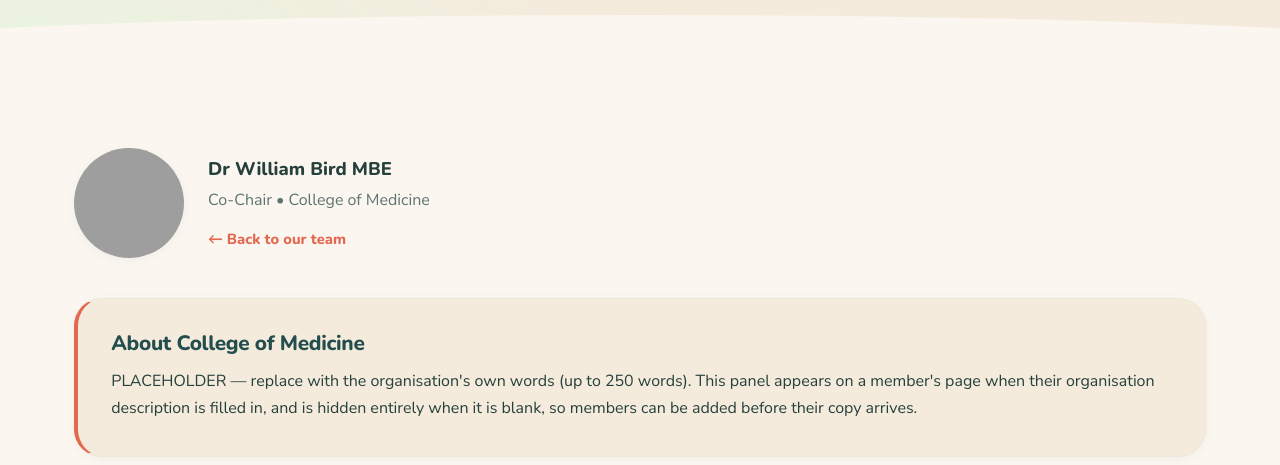
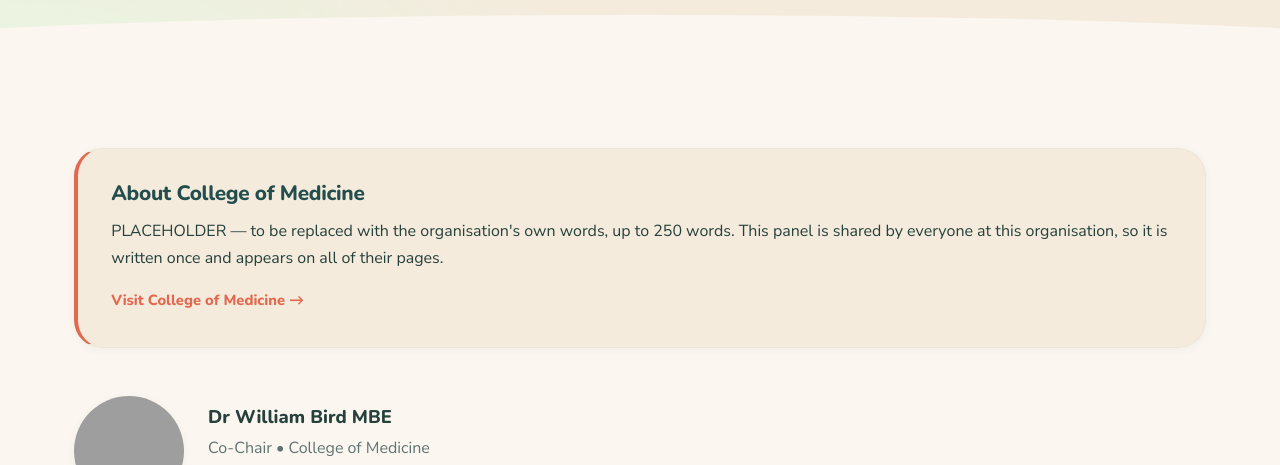
Before and after one commit to theonlybird/healthier-uk, an Eleventy site: page src/pages/authors.njk in a window 1280 px wide. Shown: the part 332-797 px from the top of the page. Built offline with nearby package versions, Linux system fonts and the light colour scheme; Eleventy itself is replaced by a stand-in of ours; files that its build step writes are made by us from their sources; grey boxes are pictures that could not be loaded.

Commit message:
Added orgs and members json, changed photos

```diff
--- /dev/null
+++ b/src/_data/organisations.json
@@ -0,0 +1,62 @@
+[
+  {
+    "slug": "college-of-medicine",
+    "name": "College of Medicine",
+    "url": "https://collegeofmedicine.org.uk",
+    "description": "PLACEHOLDER — to be replaced with the organisation's own words, up to 250 words. This panel is shared by everyone at this organisation, so it is written once and appears on all of their pages."
+  },
+  {
+    "slug": "british-society-of-lifestyle-medicine",
+    "name": "British Society of Lifestyle Medicine",
+    "url": "",
+    "description": ""
+  },
+  {
+    "slug": "health-creation-leader",
+    "name": "Health Creation Leader",
+    "url": "",
+    "description": ""
+  },
+  {
+    "slug": "national-centre-for-creative-health",
+    "name": "National Centre for Creative Health",
+    "url": "",
+    "description": ""
+  },
+  {
+    "slug": "homes-england",
+    "name": "Homes England",
+    "url": "",
+    "description": ""
+  },
+  {
+    "slug": "living-streets",
+    "name": "Living Streets",
+    "url": "",
+    "description": ""
+  },
+  {
+    "slug": "national-academy-for-social-prescribing-nasp",
+    "name": "National Academy for Social Prescribing (NASP)",
+    "url": "",
+    "description": ""
+  },
+  {
+    "slug": "independent-journalist-gp",
+    "name": "Independent Journalist & GP",
+    "url": "",
+    "description": ""
+  },
+  {
+    "slug": "the-wildlife-trusts",
+    "name": "The Wildlife Trusts",
+    "url": "",
+    "description": ""
+  },
+  {
+    "slug": "gp-growing-health-together",
+    "name": "GP, Growing Health Together",
+    "url": "",
+    "description": ""
+  }
+]
--- a/src/_data/team.json
+++ b/src/_data/team.json
@@ -3,143 +3,110 @@
     "slug": "william-bird",
     "name": "Dr William Bird MBE",
     "role": "Co-Chair",
-    "org": "College of Medicine",
+    "orgSlug": "college-of-medicine",
     "photo": "team-william-bird.png",
     "order": 1,
-    "lead": "Co-Chair, College of Medicine",
-    "description": "Blog posts written by Dr William Bird MBE for Healthier UK.",
-    "orgUrl": "",
-    "orgDescription": "PLACEHOLDER — replace with the organisation's own words (up to 250 words). This panel appears on a member's page when their organisation description is filled in, and is hidden entirely when it is blank, so members can be added before their copy arrives.",
-    "published": true
+    "published": true,
+    "description": "Blog posts written by Dr William Bird MBE for Healthier UK."
   },
   {
     "slug": "frances-elliot",
     "name": "Dr Frances Elliot",
     "role": "Co-Chair",
-    "org": "British Society of Lifestyle Medicine",
+    "orgSlug": "british-society-of-lifestyle-medicine",
     "photo": "team-frances-elliot.jpg",
     "order": 2,
-    "lead": "Co-Chair, British Society of Lifestyle Medicine",
-    "description": "Blog posts written by Dr Frances Elliot for Healthier UK.",
-    "orgUrl": "",
-    "orgDescription": "",
-    "published": true
+    "published": true,
+    "description": "Blog posts written by Dr Frances Elliot for Healthier UK."
   },
   {
     "slug": "minal-bakhai",
     "name": "Dr Minal Bakhai",
     "role": "Co-Chair",
-    "org": "Health Creation Leader",
+    "orgSlug": "health-creation-leader",
     "photo": "team-minal-bakhai.png",
     "order": 3,
-    "lead": "Co-Chair, Health Creation Leader",
-    "description": "Blog posts written by Dr Minal Bakhai for Healthier UK.",
-    "orgUrl": "",
-    "orgDescription": "",
-    "published": true
+    "published": true,
+    "description": "Blog posts written by Dr Minal Bakhai for Healthier UK."
   },
   {
     "slug": "alexandra-coulter",
     "name": "Alexandra Coulter",
     "role": "CEO",
-    "org": "National Centre for Creative Health",
+    "orgSlug": "national-centre-for-creative-health",
     "photo": "team-alexandra-coulter.jpg",
     "order": 4,
-    "lead": "CEO, National Centre for Creative Health",
-    "description": "Blog posts written by Alexandra Coulter for Healthier UK.",
-    "orgUrl": "",
-    "orgDescription": "",
-    "published": true
+    "published": true,
+    "description": "Blog posts written by Alexandra Coulter for Healthier UK."
   },
   {
     "slug": "amanda-king",
     "name": "Amanda King",
     "role": "CEO",
-    "org": "College of Medicine",
+    "orgSlug": "college-of-medicine",
     "photo": "team-amanda-king.jpg",
     "order": 5,
-    "lead": "CEO, College of Medicine",
-    "description": "Blog posts written by Amanda King for Healthier UK.",
-    "orgUrl": "",
-    "orgDescription": "",
-    "published": true
+    "published": true,
+    "description": "Blog posts written by Amanda King for Healthier UK."
   },
   {
     "slug": "amy-burbridge",
     "name": "Amy Burbridge",
     "role": "Head of Master Development",
-    "org": "Homes England",
+    "orgSlug": "homes-england",
     "photo": "team-amy-burbridge.jpg",
     "order": 6,
-    "lead": "Head of Master Development, Homes England",
-    "description": "Blog posts written by Amy Burbridge for Healthier UK.",
-    "orgUrl": "",
-    "orgDescription": "",
-    "published": true
+    "published": true,
+    "description": "Blog posts written by Amy Burbridge for Healthier UK."
   },
   {
     "slug": "catherine-woodhead",
     "name": "Catherine Woodhead",
     "role": "CEO",
-    "org": "Living Streets",
+    "orgSlug": "living-streets",
     "photo": "team-catherine-woodhead.png",
     "order": 7,
-    "lead": "CEO, Living Streets",
-    "description": "Blog posts written by Catherine Woodhead for Healthier UK.",
-    "orgUrl": "",
-    "orgDescription": "",
-    "published": true
+    "published": true,
+    "description": "Blog posts written by Catherine Woodhead for Healthier UK."
   },
   {
     "slug": "charlotte-osborn-forde",
     "name": "Charlotte Osborn-Forde",
     "role": "CEO",
-    "org": "National Academy for Social Prescribing (NASP)",
+    "orgSlug": "national-academy-for-social-prescribing-nasp",
     "photo": "team-charlotte-osborn-forde.png",
     "order": 8,
-    "lead": "CEO, National Academy for Social Prescribing (NASP)",
-    "description": "Blog posts written by Charlotte Osborn-Forde for Healthier UK.",
-    "orgUrl": "",
-    "orgDescription": "",
-    "published": true
+    "published": true,
+    "description": "Blog posts written by Charlotte Osborn-Forde for Healthier UK."
   },
   {
     "slug": "clare-mosley",
     "name": "Dr Clare Mosley",
     "role": "GP & Journalist",
-    "org": "Independent Journalist & GP",
+    "orgSlug": "independent-journalist-gp",
     "photo": "team-clare-mosley.png",
     "order": 9,
-    "lead": "GP & Journalist, Independent Journalist & GP",
-    "description": "Blog posts written by Dr Clare Mosley for Healthier UK.",
-    "orgUrl": "",
-    "orgDescription": "",
-    "published": true
+    "published": true,
+    "description": "Blog posts written by Dr Clare Mosley for Healthier UK."
   },
   {
     "slug": "dom-higgins",
     "name": "Dom Higgins",
     "role": "Head of Health",
-    "org": "The Wildlife Trusts",
+    "orgSlug": "the-wildlife-trusts",
     "photo": "team-dom-higgins.png",
     "order": 10,
-    "lead": "Head of Health, The Wildlife Trusts",
-    "description": "Blog posts written by Dom Higgins for Healthier UK.",
-    "orgUrl": "",
-    "orgDescription": "",
-    "published": true
+    "published": true,
+    "description": "Blog posts written by Dom Higgins for Healthier UK."
   },
   {
     "slug": "gillian-orrow",
     "name": "Dr Gillian Orrow",
     "role": "Grants & Partnerships",
-    "org": "GP, Growing Health Together",
+    "orgSlug": "gp-growing-health-together",
     "photo": "team-gillian-orrow.jpg",
     "order": 11,
-    "lead": "Grants & Partnerships, GP, Growing Health Together",
-    "description": "Blog posts written by Dr Gillian Orrow for Healthier UK.",
-    "orgUrl": "",
-    "orgDescription": "",
-    "published": true
+    "published": true,
+    "description": "Blog posts written by Dr Gillian Orrow for Healthier UK."
   }
 ]
--- a/src/_includes/partials/postcard.njk
+++ b/src/_includes/partials/postcard.njk
@@ -1,4 +1,4 @@
-<a href="blog-{{ p.fileSlug }}.html" class="post-card" data-search="{{ p.data.title }} {{ p.data.summary }} {{ (team | member(p.data.author)).name }} {{ (team | member(p.data.author)).org }}">
+<a href="blog-{{ p.fileSlug }}.html" class="post-card" data-search="{{ p.data.title }} {{ p.data.summary }} {{ (team | member(p.data.author)).name }} {{ (organisations | orgOf(team | member(p.data.author))).name }}">
           <div class="post-card-image"><img src="assets/images/{{ p.data.cardImage or p.data.image }}" alt="{{ p.data.cardImageAlt or p.data.title }}" style="object-position: top;" loading="lazy"></div>
           <div class="post-card-body">
             <span class="post-date">{{ p.data.date | ukdate }}{% if withAuthor %} &bull; {{ (team | member(p.data.author)).name }}{% endif %}</span>
--- a/src/pages/authors.njk
+++ b/src/pages/authors.njk
@@ -12,6 +12,7 @@
   description: "{{ m.description }}"
 ---
 {% set posts = collections.blog | byAuthor(m.slug) %}
+{% set org = organisations | orgOf(m) %}
   <div class="page-header">
     <div class="container">
       <nav class="breadcrumbs" aria-label="Breadcrumbs">
@@ -22,28 +23,28 @@
         <span class="current">{{ m.name }}</span>
       </nav>
       <h1>Blogs from {{ m.name }}</h1>
-      <p class="lead">{{ m.lead }}</p>
+      <p class="lead">{{ m.role }}{% if org.name %}, {{ org.name }}{% endif %}</p>
     </div>
   </div>
 
   <section class="section">
     <div class="container">
+      {% if org.description %}
+      <div class="card mb-5" style="background-color:var(--color-bg-alt); border-left:4px solid var(--color-accent-salmon);">
+        <h2 style="font-size:1.3rem; margin-bottom:0.75rem;">About {{ org.name }}</h2>
+        <p style="margin-bottom:{% if org.url %}0.9rem{% else %}0{% endif %};">{{ org.description }}</p>
+        {% if org.url %}<a href="{{ org.url }}" class="post-readmore" style="margin-top:0;" rel="noopener">Visit {{ org.name }} &rarr;</a>{% endif %}
+      </div>
+      {% endif %}
+
       <div style="display:flex; align-items:center; gap:1.5rem; flex-wrap:wrap; margin-bottom:2.5rem;">
         <img src="assets/images/{{ m.photo }}" alt="{{ m.name }}" width="110" height="110" style="width:110px; height:110px; border-radius:50%; object-fit:cover; object-position:top; box-shadow:var(--shadow-sm);">
         <div>
           <p style="margin:0; font-family:var(--font-display); font-weight:800; font-size:1.15rem;">{{ m.name }}</p>
-          <p style="margin:.15rem 0 0; color:var(--hu-text-muted);">{{ m.role }} &bull; {{ m.org }}</p>
+          <p style="margin:.15rem 0 0; color:var(--hu-text-muted);">{{ m.role }}{% if org.name %} &bull; {{ org.name }}{% endif %}</p>
           <p style="margin:.75rem 0 0;"><a href="team.html" class="post-readmore" style="margin-top:0;">&larr; Back to our team</a></p>
         </div>
       </div>
-
-      {% if m.orgDescription %}
-      <div class="card mb-5" style="background-color:var(--color-bg-alt); border-left:4px solid var(--color-accent-salmon);">
-        <h2 style="font-size:1.3rem; margin-bottom:0.75rem;">About {{ m.org }}</h2>
-        <p style="margin-bottom:{% if m.orgUrl %}0.9rem{% else %}0{% endif %};">{{ m.orgDescription }}</p>
-        {% if m.orgUrl %}<a href="{{ m.orgUrl }}" class="post-readmore" style="margin-top:0;" rel="noopener">Visit {{ m.org }} &rarr;</a>{% endif %}
-      </div>
-      {% endif %}
 
       {% if posts.length %}
       <div class="grid-3">
--- a/src/pages/parliamentary-launch.njk
+++ b/src/pages/parliamentary-launch.njk
@@ -30,7 +30,7 @@
         The Parliamentary Launch of Healthier UK brought together parliamentarians from across all political parties, clinical leaders from the College of Medicine and British Society of Lifestyle Medicine, and leaders of regional combined authorities.
       </p>
 
-      <img src="assets/images/hero-community.jpeg" alt="Parliamentary Launch Healthier UK" style="width:100%;">
+      <img src="assets/images/parliamentary-reception.jpeg" alt="Healthier UK coalition members at the Parliamentary reception in Westminster" style="width:100%;">
 
       <h2>Core proposals presented to government</h2>
       <div class="policy-step">
--- a/src/pages/team.njk
+++ b/src/pages/team.njk
@@ -29,7 +29,7 @@
           <div class="team-card-body">
             <span class="team-card-role">{{ m.role }}</span>
             <h3 class="team-card-name">{{ m.name }}</h3>
-            <p class="team-card-org">{{ m.org }}</p>
+            <p class="team-card-org">{{ (organisations | orgOf(m)).name }}</p>
             <span class="team-card-blogs">{{ collections.blog | blogCount(m.slug) }} &rarr;</span>
           </div>
         </a>
```
Also changed, not shown: CONTENT-GUIDE.md (+19 -4 lines), admin/config.yml (+41 -5 lines), assets/css/style.css (+7 -0 lines), functions/api/submit.js (+7 -5 lines), netlify/functions/submit.mjs (+7 -5 lines), src/pages/scotland.md (+2 -2 lines), .eleventy.js, assets/images/parliamentary-reception.jpeg (added).
